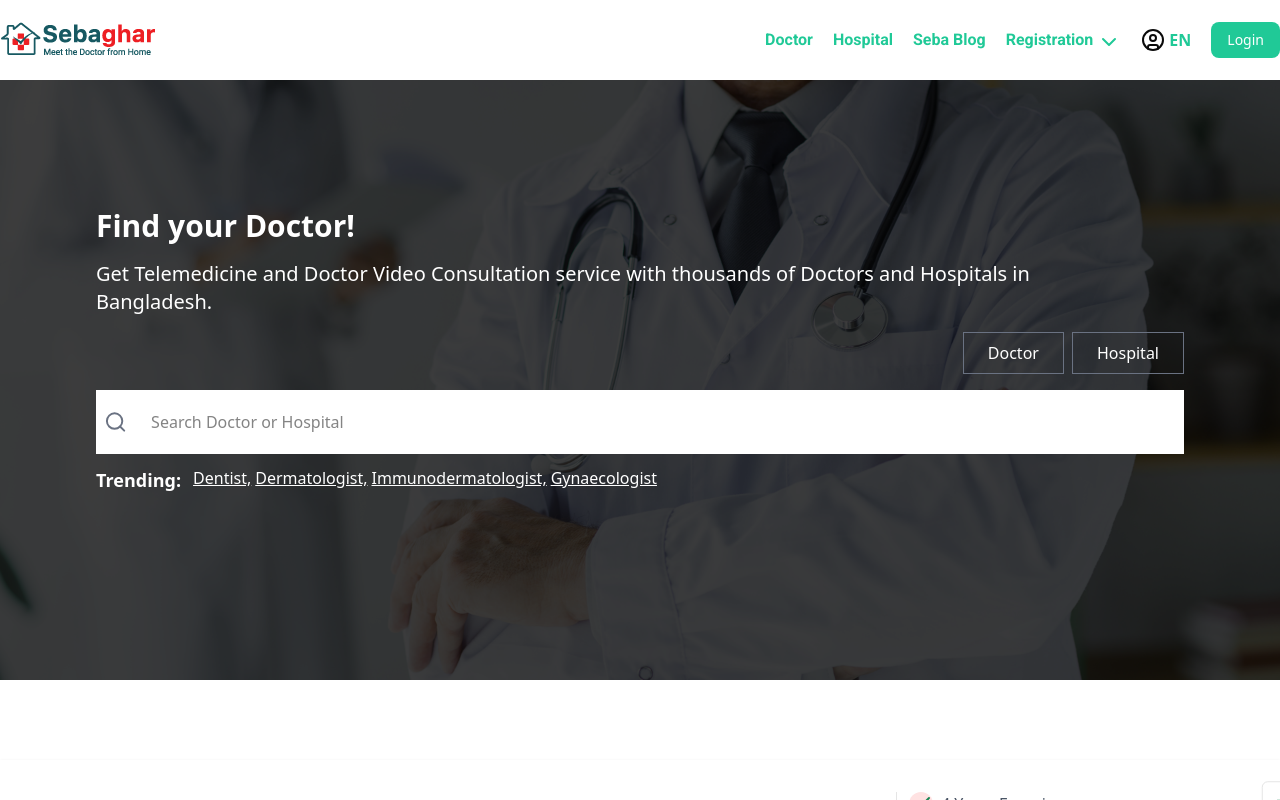
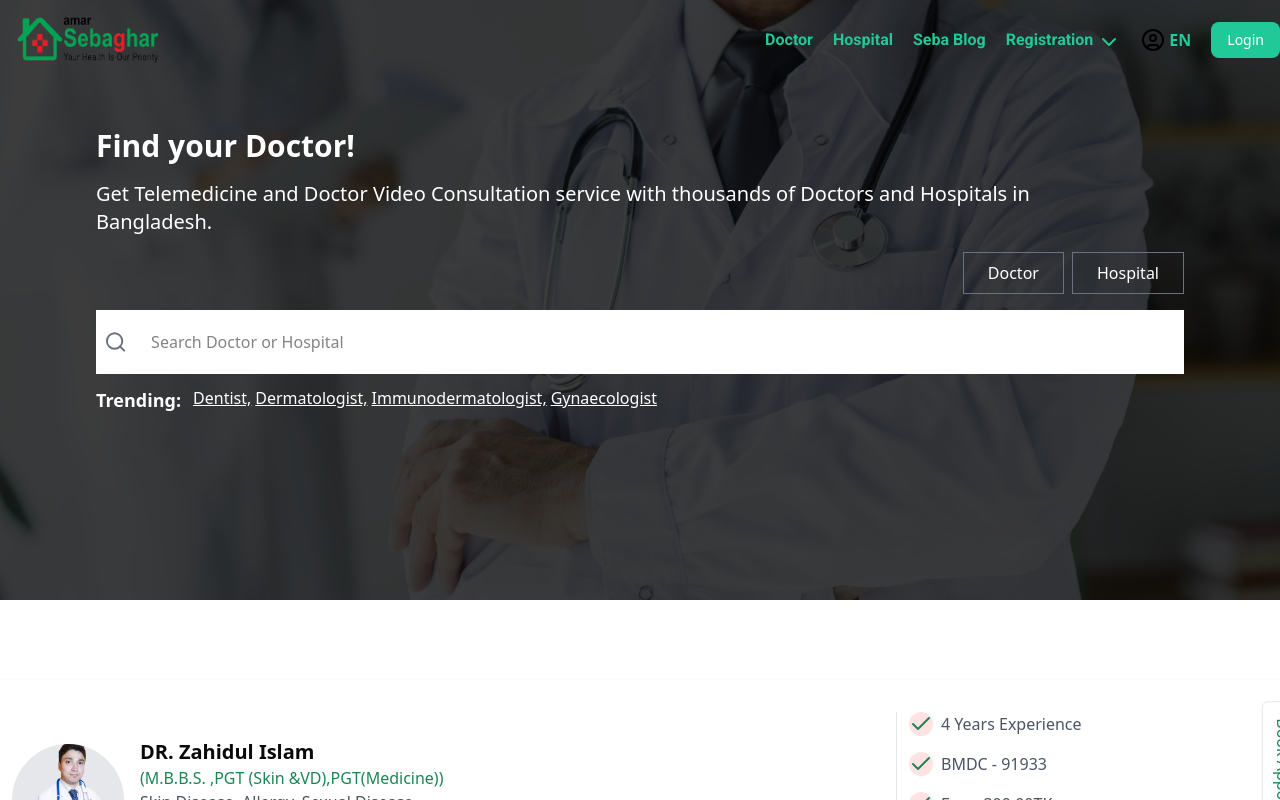
Before and after one commit to NaimurRahmanNishat/sebaghor, a React (Vite) app: page / in a window 1280 px wide. Shown: the top 800 px of the page. Built offline with nearby package versions, Linux system fonts and the light colour scheme.

Commit message:
added sticky

```diff
--- a/src/components/shared/Navbar.tsx
+++ b/src/components/shared/Navbar.tsx
@@ -1,12 +1,13 @@
 import { Link, NavLink } from "react-router";
 import logo from "../../assets/logo.png";
 import { ChevronDown, CircleUser } from "lucide-react";
-import { useState } from "react";
+import { useEffect, useState } from "react";
 import { Button } from "../ui/button";
 import MobileMenu from "./MobileMenu";
 
 const Navbar = () => {
   const [isOpen, setIsOpen] = useState<boolean>(false);
+  const [isScroll, setIsScroll] = useState<boolean>(false);
   const handleClick = () => {
     setIsOpen(!isOpen);
   };
@@ -15,14 +16,28 @@ const Navbar = () => {
     setIsLanguageOpen(!isLanguageOpen);
   };
 
+  useEffect(()=>{
+    const handleScroll = () => {
+      if (window.scrollY > 100) {
+        setIsScroll(true);
+      } else {
+        setIsScroll(false);
+      }
+    };
+    window.addEventListener("scroll", handleScroll);
+    return () => {
+      window.removeEventListener("scroll", handleScroll);
+    };
+  },[]);
+
   return (
     <>
-      <header className="h-20 shadow flex items-center justify-between">
+      <header className={`fixed w-full top-0 z-50 h-20 flex items-center justify-between transition-all duration-300 ${isScroll ? "bg-white shadow-md text-black" : "bg-transparent text-white"}`}>
         <div className="max-w-screen-xl container mx-auto px-4 md:px-0">
           <div className="flex items-center justify-between">
             {/* logo */}
             <Link to="/" className="cursor-pointer">
-              <img src={logo} alt="logo" />
+              <img src={logo} alt="logo" className="w-44 h-16"/>
             </Link>
             {/* desktop menu */}
             <nav className="hidden md:flex">
@@ -118,7 +133,7 @@ const Navbar = () => {
                   </span>
                   {isOpen && (
                     <div className="bg-white shadow-2xl rounded-sm absolute z-10 top-14 right-0 w-72 py-2">
-                      <ul className="flex flex-col px-4 gap-2">
+                      <ul className="flex flex-col px-4 gap-2 font-medium">
                         <li className="cursor-pointer text-slate-700 hover:text-simpleGreen">
                           <NavLink to="/registration/hospital">
                             Hospital Registration
@@ -157,7 +172,7 @@ const Navbar = () => {
                   className="relative flex items-center gap-1 cursor-pointer"
                   onClick={handleLanguageClick}
                 >
-                  <CircleUser /> <span className="font-bold text-simpleGreen">EN</span>
+                  <CircleUser className="text-black"/> <span className="font-bold text-simpleGreen">EN</span>
                   {isLanguageOpen && (
                     <div className="bg-gray-100 text-gray-800 rounded-sm shadow-2xl absolute top-8 right-0 w-20 py-2 z-10">
                       <ul className="flex flex-col px-2 gap-2 font-primary font-bold">
```
Also changed, not shown: src/assets/logo.png.
